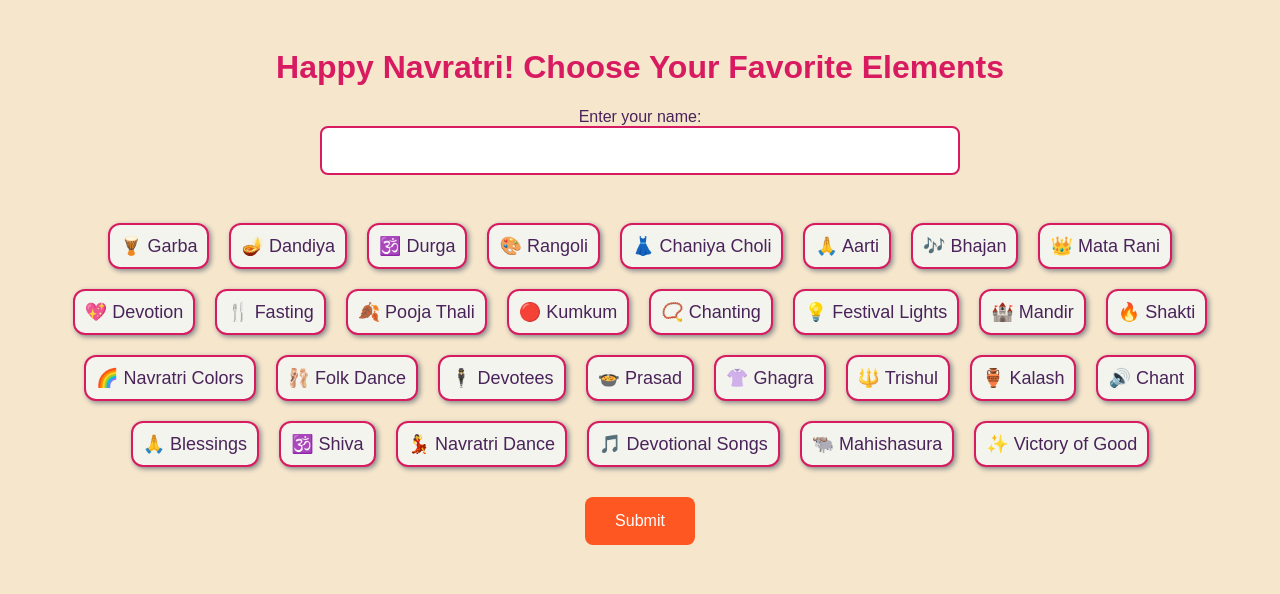
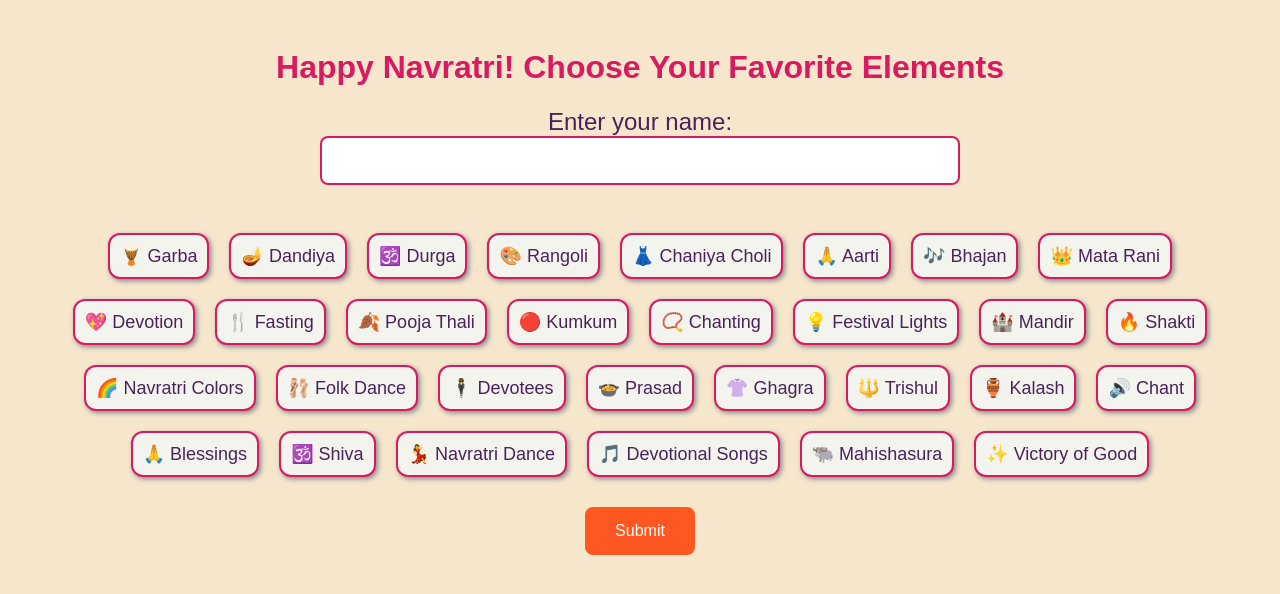
Before and after one commit to ranjan-satya/navratri-game, a Flask app: page /player in a window 1280 px wide. Shown: the top 594 px of the page. Run offline with Flask 3, Linux system fonts and the light colour scheme.

Commit message:
Update player.html

```diff
--- a/templates/player.html
+++ b/templates/player.html
@@ -14,6 +14,9 @@
         }
         h1 {
             color: #D81B60;
+        }
+        label {
+            font-size: 3vh;
         }
         input[type="text"] {
             width: 50%;  /* Adjust width to make the input field larger */
```
